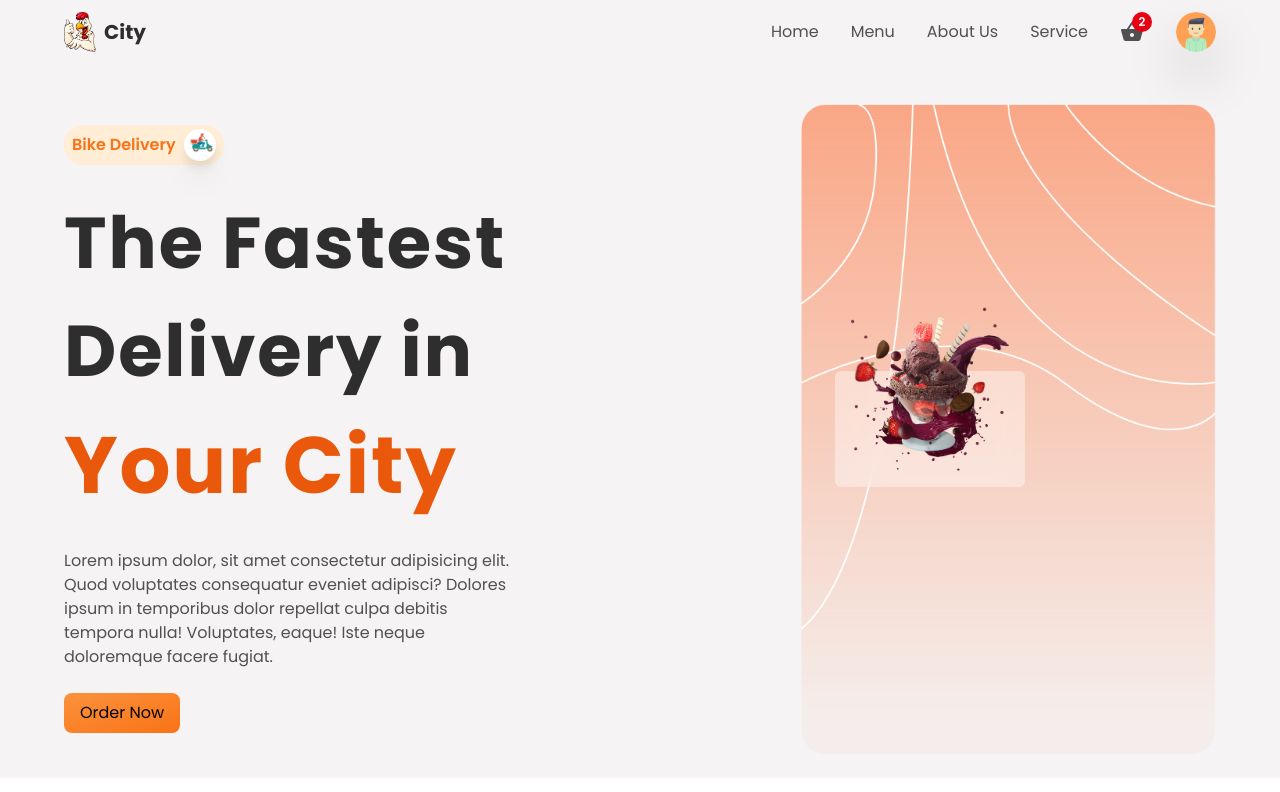
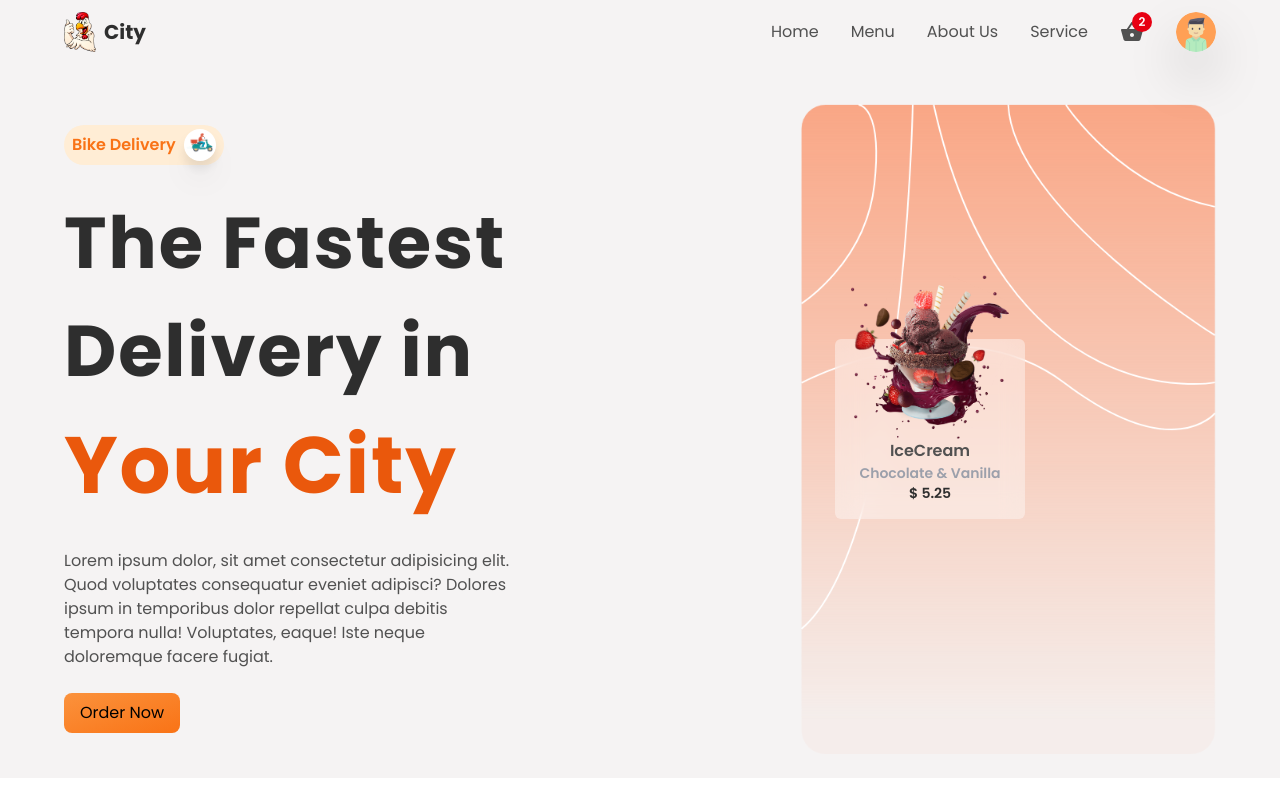
Before and after one commit to AmanpreetSingh1995/react-food-delivery-app, a React (Create React App) app: page / in a window 1280 px wide. Shown: the top 792 px of the page. Built offline with nearby package versions, Linux system fonts and the light colour scheme.

Commit message:
Home Container

```diff
--- a/src/components/HomeContainer.jsx
+++ b/src/components/HomeContainer.jsx
@@ -52,8 +52,16 @@ const HomeContainer = () => {
 				/>
 
 				<div className="w-full h-full absolute top-0 left-0 flex items-center justify-center px-32 py-4">
-					<div className="w-190 p-4 bg-cardOverlay backdrop-blur-md rounded-md">
+					<div className="w-190 p-4 bg-cardOverlay backdrop-blur-md rounded-md flex flex-col items-center justify-center">
 						<img src={I1} className="w-40 -mt-20" alt="i1" />
+						<p className="text-base font-semibold text-textColor">IceCream</p>
+						<p className="text-sm text-lighttextGray font-semibold">
+							Chocolate & Vanilla
+						</p>
+
+						<p className="text-sm font-semibold text-headingColor">
+							<span>$ </span>5.25
+						</p>
 					</div>
 				</div>
 			</div>
```
